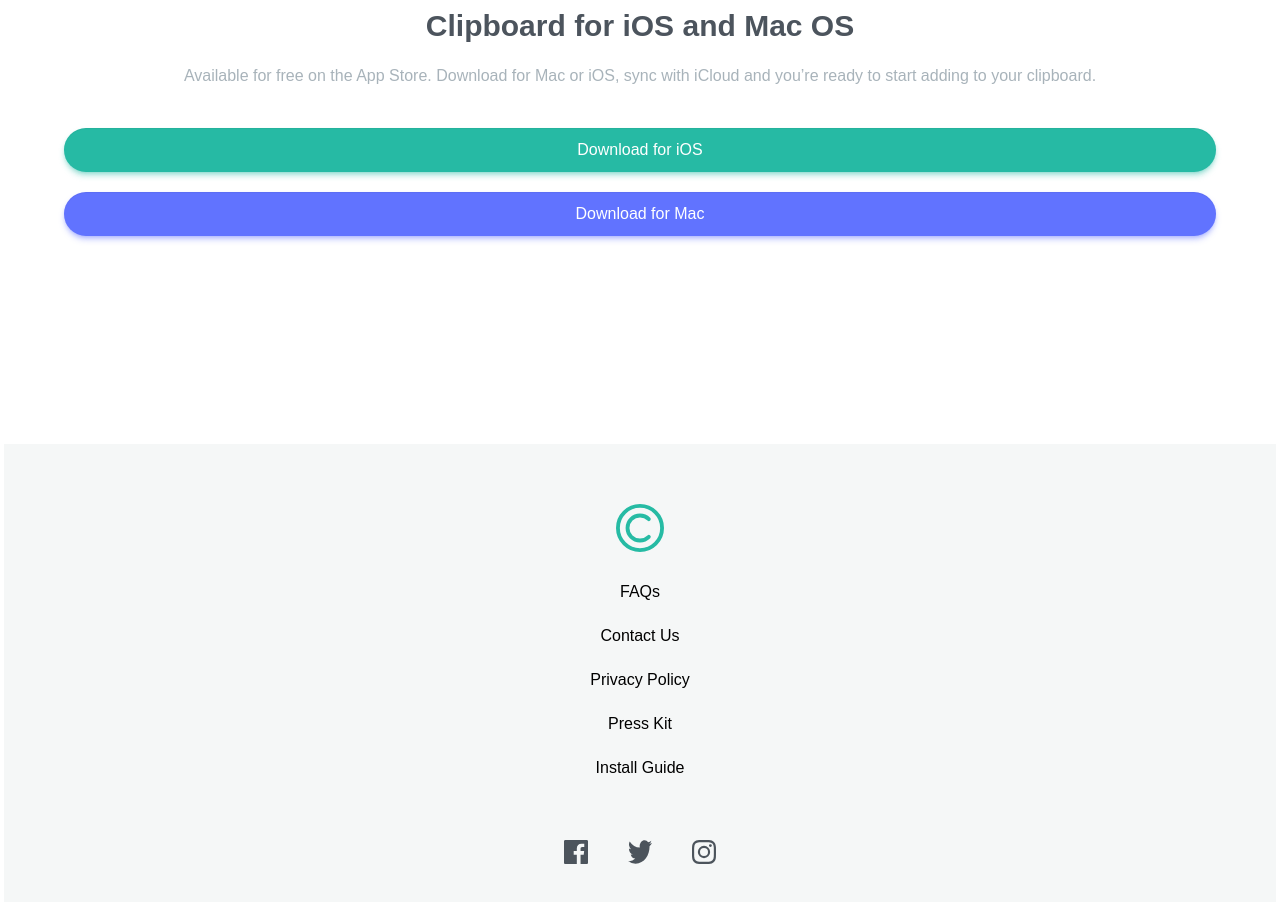
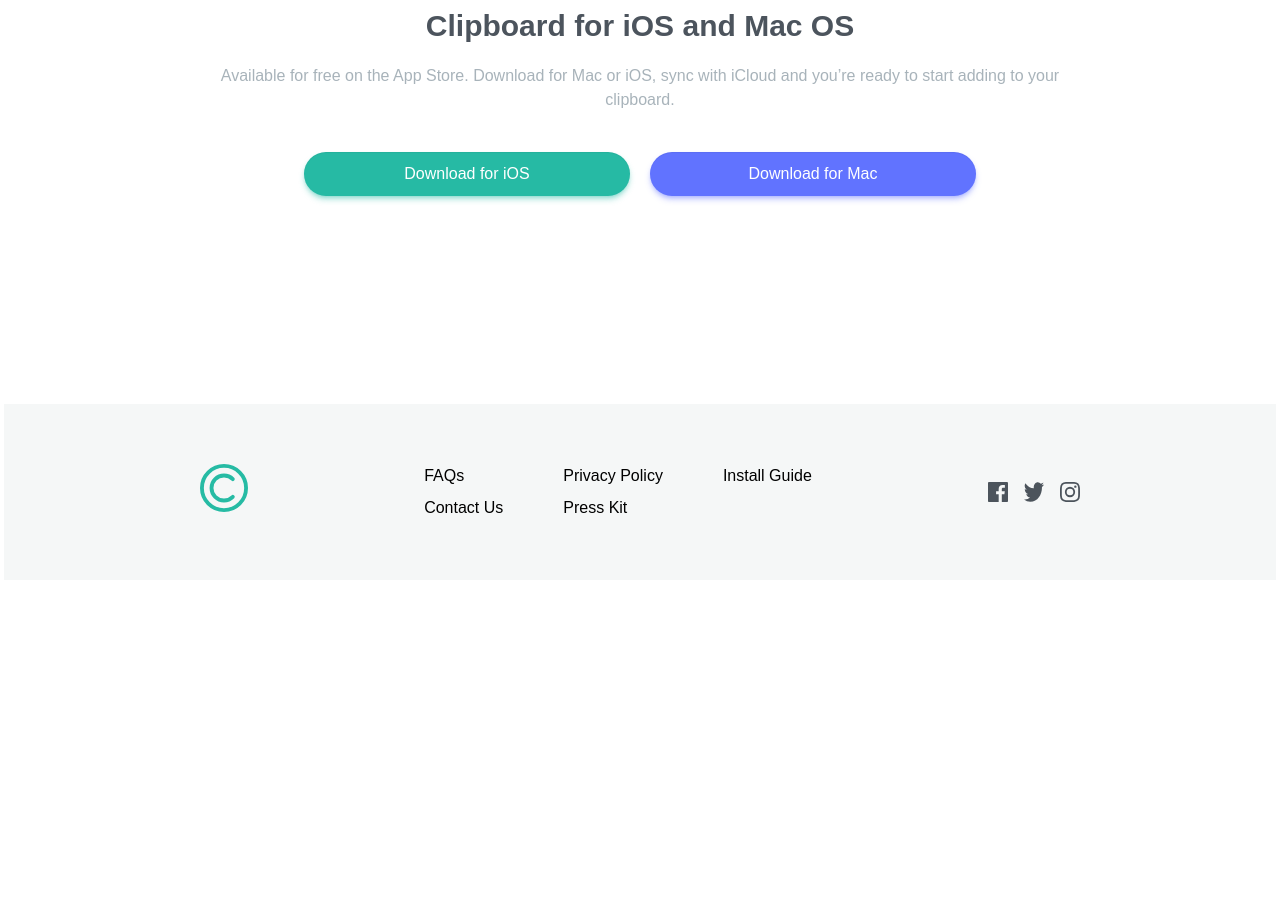
Before and after one commit to Franco-Cipolla/clipboard-landing-franco, a website: page index.html in a window 1280 px wide. Shown: the part 3180-4082 px from the top of the page. After the commit the page ends 3764 px from the top, so only its background shows below. Drawn offline with Linux system fonts and the light colour scheme; a web font is replaced by a local one.

Commit message:
finished

```diff
--- a/index.html
+++ b/index.html
@@ -176,11 +176,11 @@
         <h1 class="text-3xl font-semibold text-dark-grayish-blue mb-5">
           Clipboard for iOS and Mac OS
         </h1>
-        <p class="text-grayish-blue/90 mb-10 px-6.5">
+        <p class="text-grayish-blue/90 mb-10 lg:px-32 px-6.5">
           Available for free on the App Store. Download for Mac or iOS, sync
           with iCloud and you’re ready to start adding to your clipboard.
         </p>
-        <div class="flex flex-col gap-5 w-full text-white">
+        <div class="flex lg:flex-row lg:w-2xl flex-col gap-5 w-full text-white">
           <button
             class="w-full bg-strong-cyan py-2.5 rounded-full shadow-md shadow-strong-cyan/40 inset-shadow-xs"
           >
@@ -195,18 +195,38 @@
       </section>
     </main>
     <footer
-      class="max-w-full max-h-full min-w-full min-h-full bg-grayish-blue/10 py-15 items-center justify-center flex flex-col text-center px-10 gap-5"
+      class="max-w-full max-h-full min-w-full min-h-full bg-grayish-blue/10 py-15 items-center lg:justify-evenly justify-center lg:flex-row flex flex-col text-center px-10 gap-5"
     >
       <img src="images/logo.svg" alt="logo" class="size-12 mb-2" />
-      <a href="#"> FAQs</a>
-      <a href="#">Contact Us</a>
-      <a href="#">Privacy Policy </a>
-      <a href="#">Press Kit </a>
-      <a href="#">Install Guide</a>
-      <div class="flex flex-row gap-10 mt-10">
-        <img src="images/icon-facebook.svg" alt="icon-facebook" />
-        <img src="images/icon-twitter.svg" alt="icon-twitter" />
-        <img src="images/icon-instagram.svg" alt="icon-instagram" />
+      <div class="lg:flex-row flex-col gap-5 flex lg:gap-15 lg:text-left lg:items-center lg:justify-between">
+        <div class="flex gap-4 lg:gap-2 flex-col">
+          <a href="#"> FAQs</a>
+          <a href="#">Contact Us</a>
+        </div>
+        <div class="flex gap-4 lg:gap-2 flex-col">
+          <a href="#">Privacy Policy </a>
+          <a href="#">Press Kit </a>
+        </div>
+        <div class="flex gap-4 lg:gap-2 self-start flex-col">
+          <a href="#">Install Guide</a>
+        </div>
+      </div>
+      <div class="flex flex-row gap-10 lg:mt-0 lg:gap-4 mt-10">
+        <img
+          src="images/icon-facebook.svg"
+          alt="icon-facebook"
+          class="lg:size-5"
+        />
+        <img
+          src="images/icon-twitter.svg"
+          alt="icon-twitter"
+          class="lg:size-5"
+        />
+        <img
+          src="images/icon-instagram.svg"
+          alt="icon-instagram"
+          class="lg:size-5"
+        />
       </div>
     </footer>
   </body>
```
Also changed, not shown: src/output.css.
